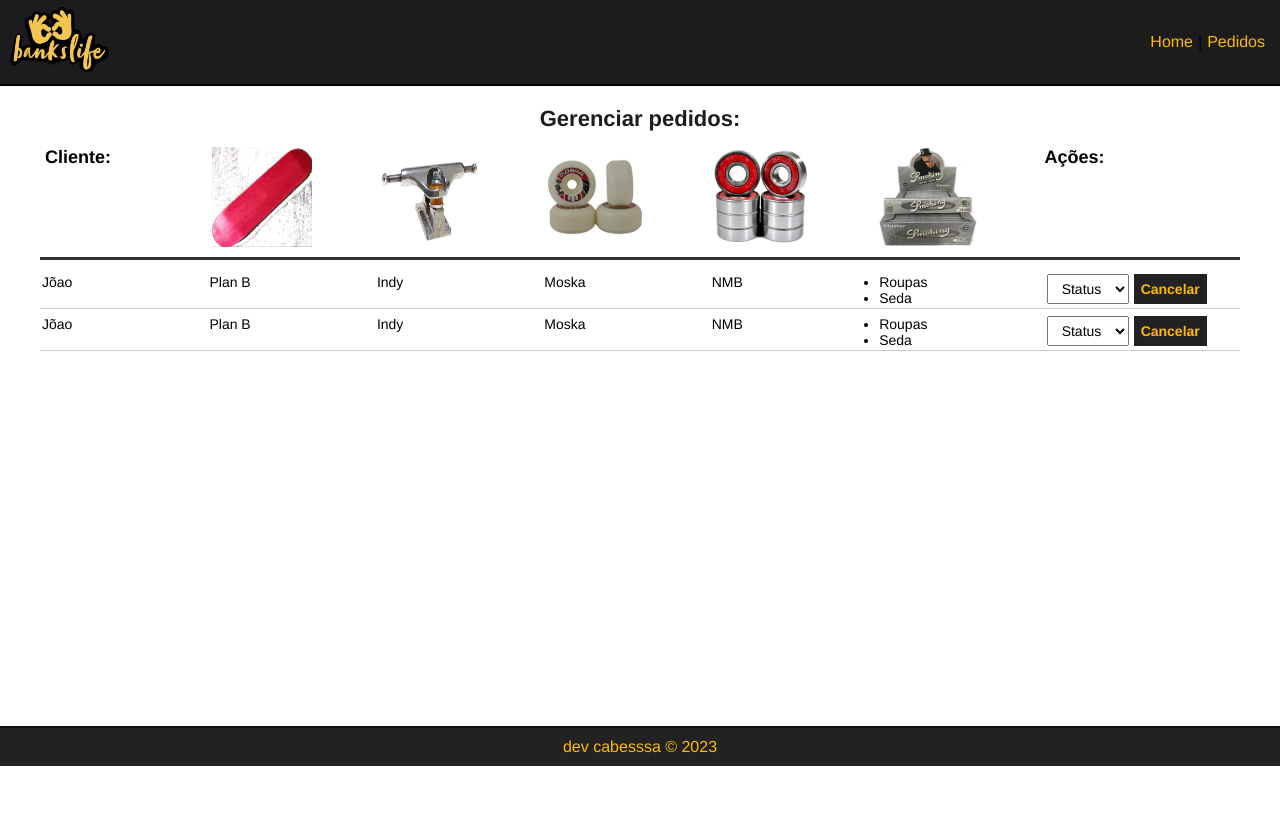
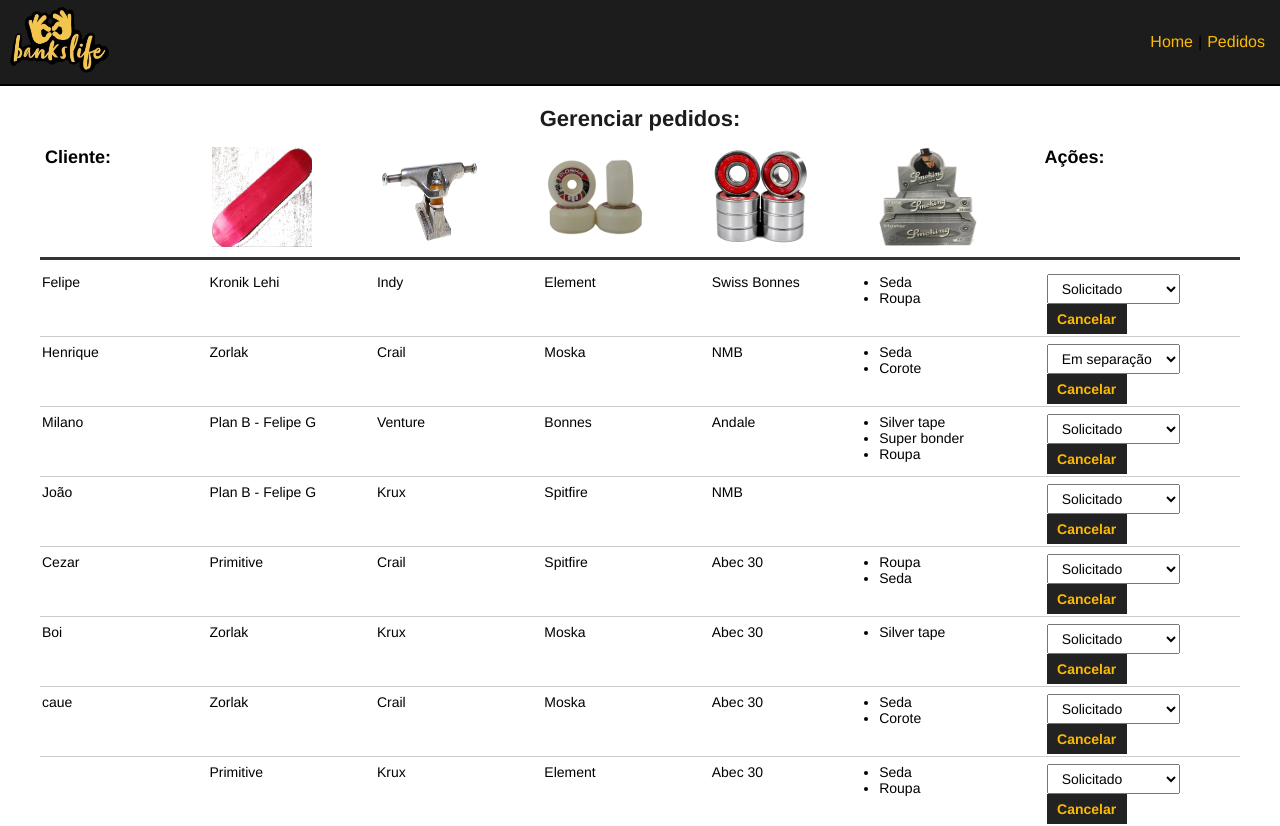
Before and after one commit to felipecabesssa/BanksLojaVue, a Vue app in the folder skateloja/: page /pedidos in a window 1280 px wide. Shown: the top 826 px of the page. Before the commit the page ends 800 px from the top, so only its background shows below. Built offline with nearby package versions, Linux system fonts and the light colour scheme; data requests are answered from the project's data file.

Commit message:
Finalizando Dashboard-dados do listBox via :select

```diff
--- a/skateloja/db/db.json
+++ b/skateloja/db/db.json
@@ -3,7 +3,7 @@
     "trucks": [
       {
         "id": 1,
-        "tipo": "Independent"
+        "tipo": "Indy"
       },
       {
         "id": 2,
@@ -110,10 +110,14 @@
     },
     {
       "id": 2,
-      "tipo": "Em produção"
+      "tipo": "Em separação"
     },
     {
       "id": 3,
+      "tipo": "Em transporte"
+    },
+    {
+      "id": 4,
       "tipo": "Finalizado"
     }
   ],
@@ -121,7 +125,7 @@
     {
       "nome": "Felipe",
       "shape": "Kronik Lehi",
-      "truck": "Independent",
+      "truck": "Indy",
       "roda": "Element",
       "rolamento": "Swiss Bonnes",
       "opcionais": [
@@ -141,7 +145,7 @@
         "Seda",
         "Corote"
       ],
-      "status": "Solicitado",
+      "status": "Em separação",
       "id": 2
     },
     {
@@ -231,6 +235,22 @@
       ],
       "status": "Solicitado",
       "id": 9
+    },
+    {
+      "nome": "Skate ninja",
+      "shape": "Zorlak",
+      "truck": "Indy",
+      "roda": "Bonnes",
+      "rolamento": "NMB",
+      "opcionais": [
+        "Seda",
+        "Corote",
+        "Roupa",
+        "Super bonder",
+        "Silver tape"
+      ],
+      "status": "Solicitado",
+      "id": 10
     }
   ]
 }
--- a/skateloja/src/components/Dashboard.vue
+++ b/skateloja/src/components/Dashboard.vue
@@ -13,41 +13,25 @@
         </div>
 
         <div id="skate-table-rows">
-            <div class="skate-table-row">
-                <div>Jõao</div>
-                <div>Plan B</div>
-                <div>Indy</div>
-                <div>Moska</div>
-                <div>NMB</div>
+            <div class="skate-table-row" v-for="pedido in pedidos" :key="pedido.id" >
+                <div>{{ pedido.nome }}</div>
+                <div>{{ pedido.shape }}</div>
+                <div>{{ pedido.truck }}</div>
+                <div>{{ pedido.roda }}</div>
+                <div>{{ pedido.rolamento }}</div>
                 <div>
                     <ul>
-                        <li>Roupas</li>
-                        <li>Seda</li>
+                        <li v-for="(opcional, index) in pedido.opcionais" :key="index">
+                            {{ opcional }}
+                        </li>
                     </ul>
                 </div>
                 <div>
                     <select name="status" class="status">
                         <option value="">Status</option>
-                    </select>
-                    <button class="delete-btn">Cancelar</button>
-                </div>
-            </div>
-
-            <div class="skate-table-row">
-                <div>Jõao</div>
-                <div>Plan B</div>
-                <div>Indy</div>
-                <div>Moska</div>
-                <div>NMB</div>
-                <div>
-                    <ul>
-                        <li>Roupas</li>
-                        <li>Seda</li>
-                    </ul>
-                </div>
-                <div>
-                    <select name="status" class="status">
-                        <option value="">Status</option>
+                        <option v-for="s in status" :key="s.id" value="s.tipo" :selected="pedido.status == s.tipo">
+                            {{ s.tipo }}
+                        </option>
                     </select>
                     <button class="delete-btn">Cancelar</button>
                 </div>
@@ -58,7 +42,42 @@
 
 <script>
 export default {
-    name: "Dashboard"
+    name: "Dashboard",
+    data() {
+        return {
+            pedidos: null,
+            skate_id: null,
+            status: []
+        }
+    },
+    methods: {
+        async getPedidos() {
+
+            const request = await fetch("http://localhost:3000/pedidos");
+
+            const data = await request.json();
+
+            this.pedidos = data;
+
+            console.log(this.pedidos);
+
+            //resgatar os status
+            this.getStatus();
+
+        },
+        async getStatus() {
+
+            const request = await fetch("http://localhost:3000/status");
+
+            const data = await request.json();
+
+            this.status = data;
+
+        }
+    },
+    mounted() {
+        this.getPedidos();
+    }
 }
 </script>
 
@@ -108,6 +127,7 @@
         margin-right: 5px;
     }
     .delete-btn {
+        width: 80px;
         background-color: #222;
         color: #FCBA03;
         font-weight: bold;
```
